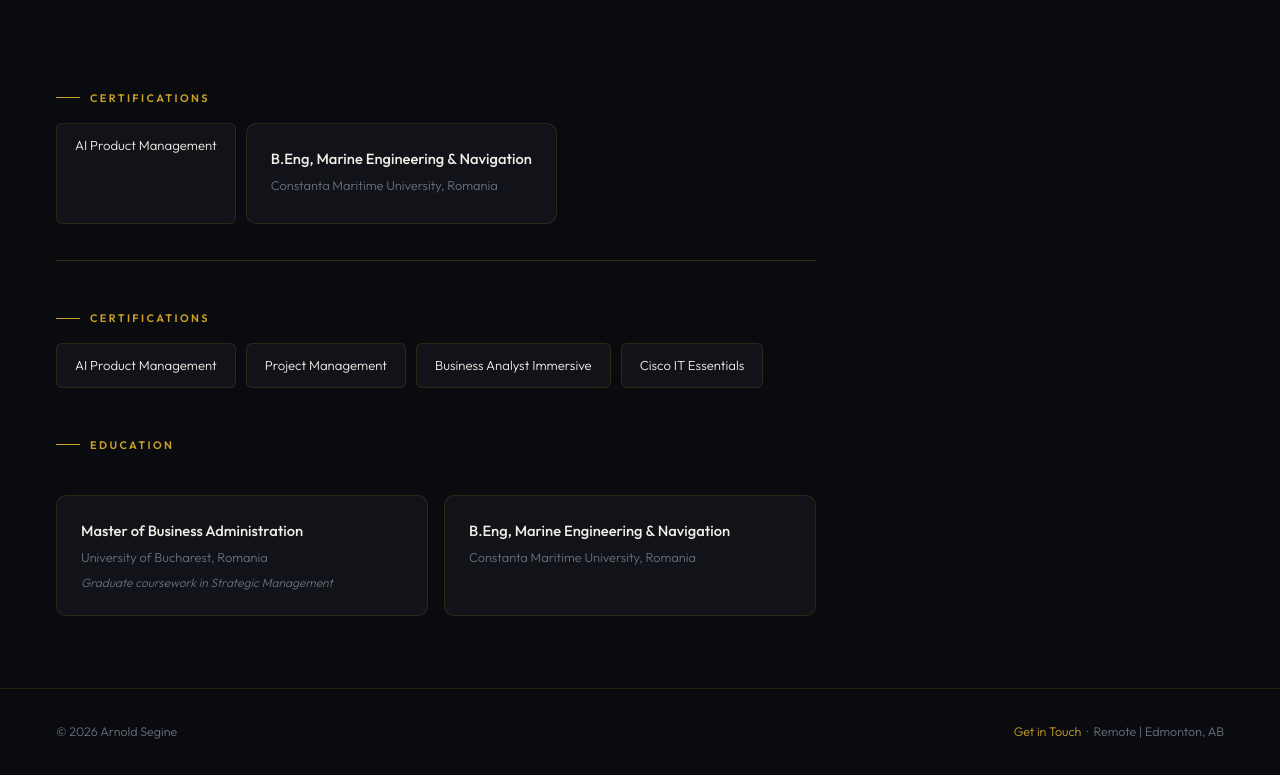
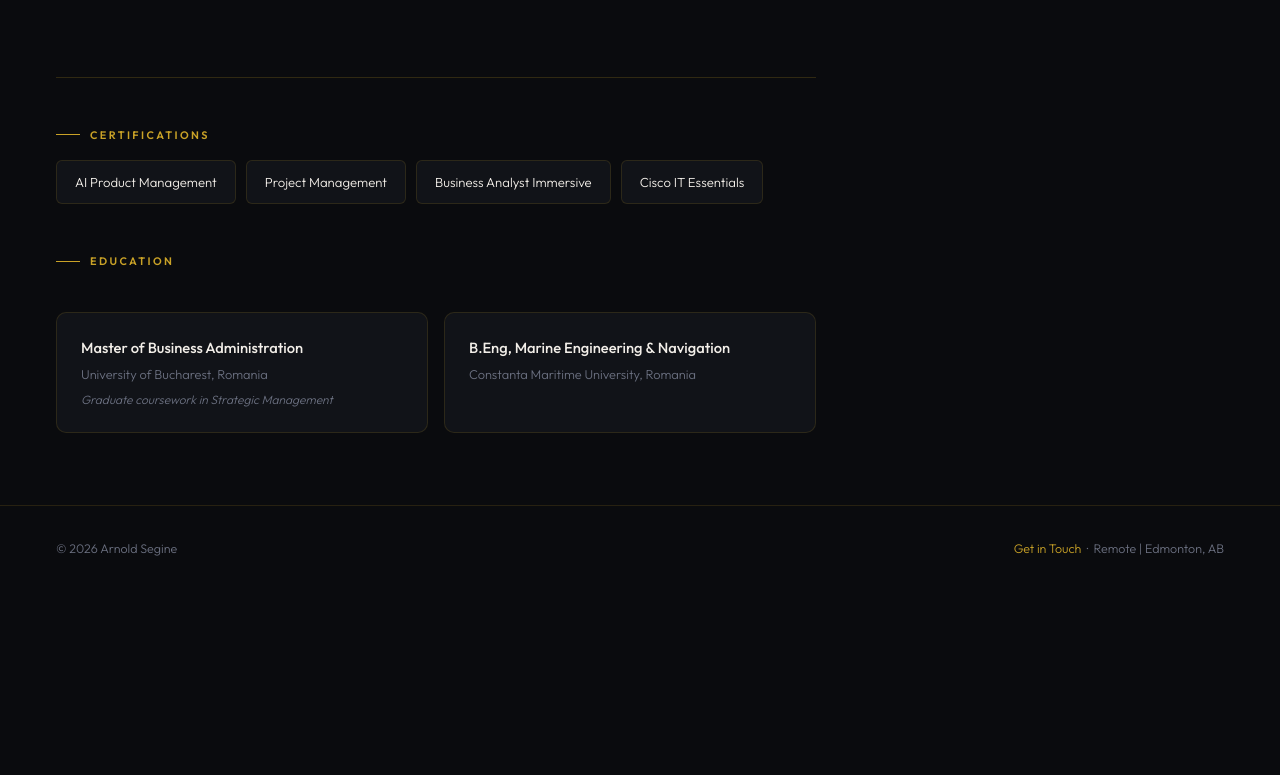
Before and after one commit to arnoldsegine/Arnold-Segine-s-Portfolio, a plain HTML site: page experience.html in a window 1280 px wide. Shown: the part 2198-2973 px from the top of the page. After the commit the page ends 2789 px from the top, so only its background shows below. Drawn offline with nearby package versions, Linux system fonts and the light colour scheme.

Commit message:
Remove old certification details from experience.html
Removed old certification details and kept the section header.

```diff
--- a/experience.html
+++ b/experience.html
@@ -165,15 +165,6 @@
 
     </div>
 
-    <div class="section-label reveal" style="margin-top:48px;">Certifications</div>
-    <div class="cert-list reveal">
-      <div class="cert-badge">AI Product Management</div>
-      <div class="edu-card">
-        <h4>B.Eng, Marine Engineering &amp; Navigation</h4>
-        <div class="edu-sub">Constanta Maritime University, Romania</div>
-      </div>
-    </div>
-
    <hr class="gold-rule" style="max-width:760px;"/>
 
     <div class="section-label reveal" style="margin-top:48px;">Certifications</div>
```
